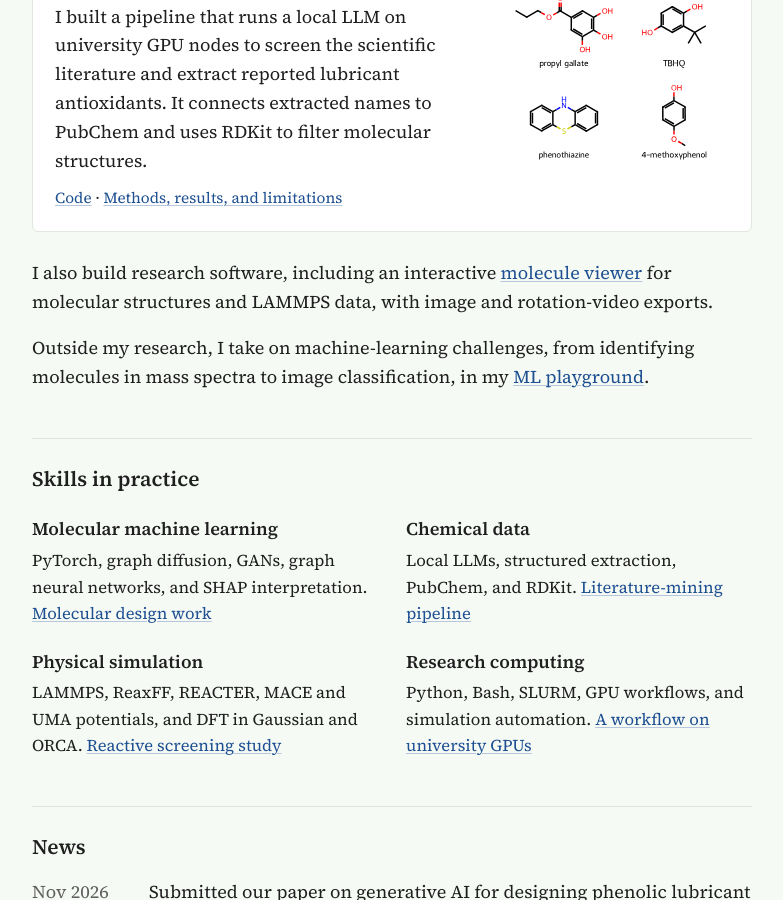
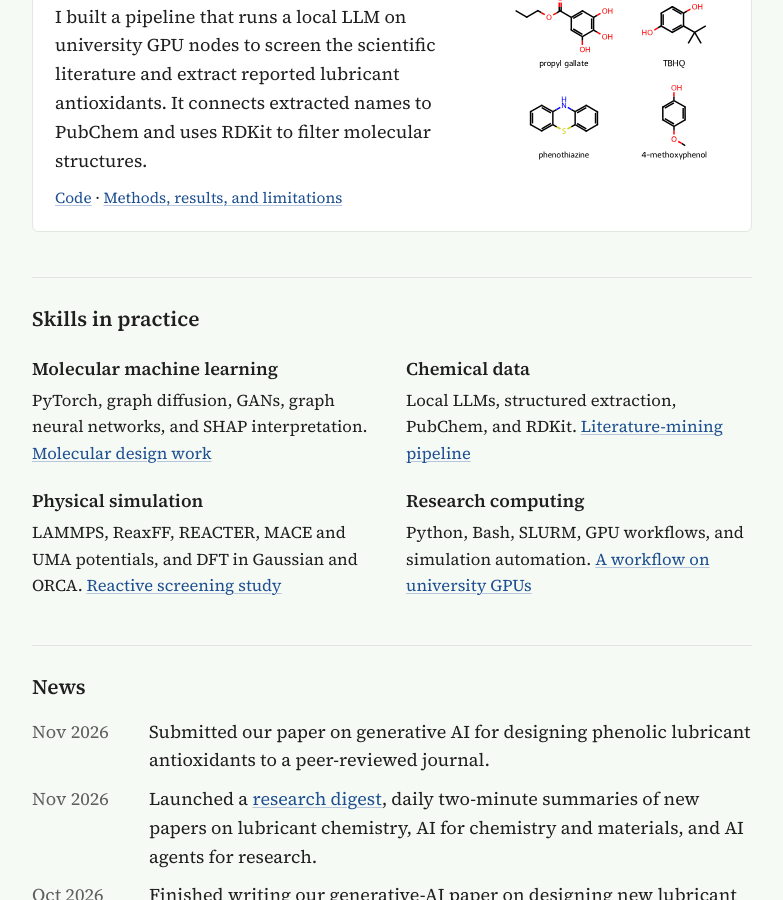
Before and after one commit to sahmed73/sahmed73.github.io, a Jekyll site: the page built from index.md, in a window 1280 px wide and 900 px high, scrolled down 1712 px. Shown: the whole window, without its empty margins (248-1031 px from the left). Built offline with Jekyll 4.4.1, drawn with Linux system fonts in a browser that asks for light colours.

Commit message:
Remove molecule viewer and playground lines from homepage

```diff
--- a/index.md
+++ b/index.md
@@ -66,10 +66,6 @@ I am a PhD candidate in the [Martini Research Group](https://faculty.ucmerced.ed
   </article>
 </div>
 
-I also build research software, including an interactive [molecule viewer]({{ '/molecule-viewer/' | relative_url }}) for molecular structures and LAMMPS data, with image and rotation-video exports.
-
-Outside my research, I take on machine-learning challenges, from identifying molecules in mass spectra to image classification, in my [ML playground]({{ '/ml-playground/' | relative_url }}).
-
 ## Skills in practice
 
 <dl class="capabilities">
```
